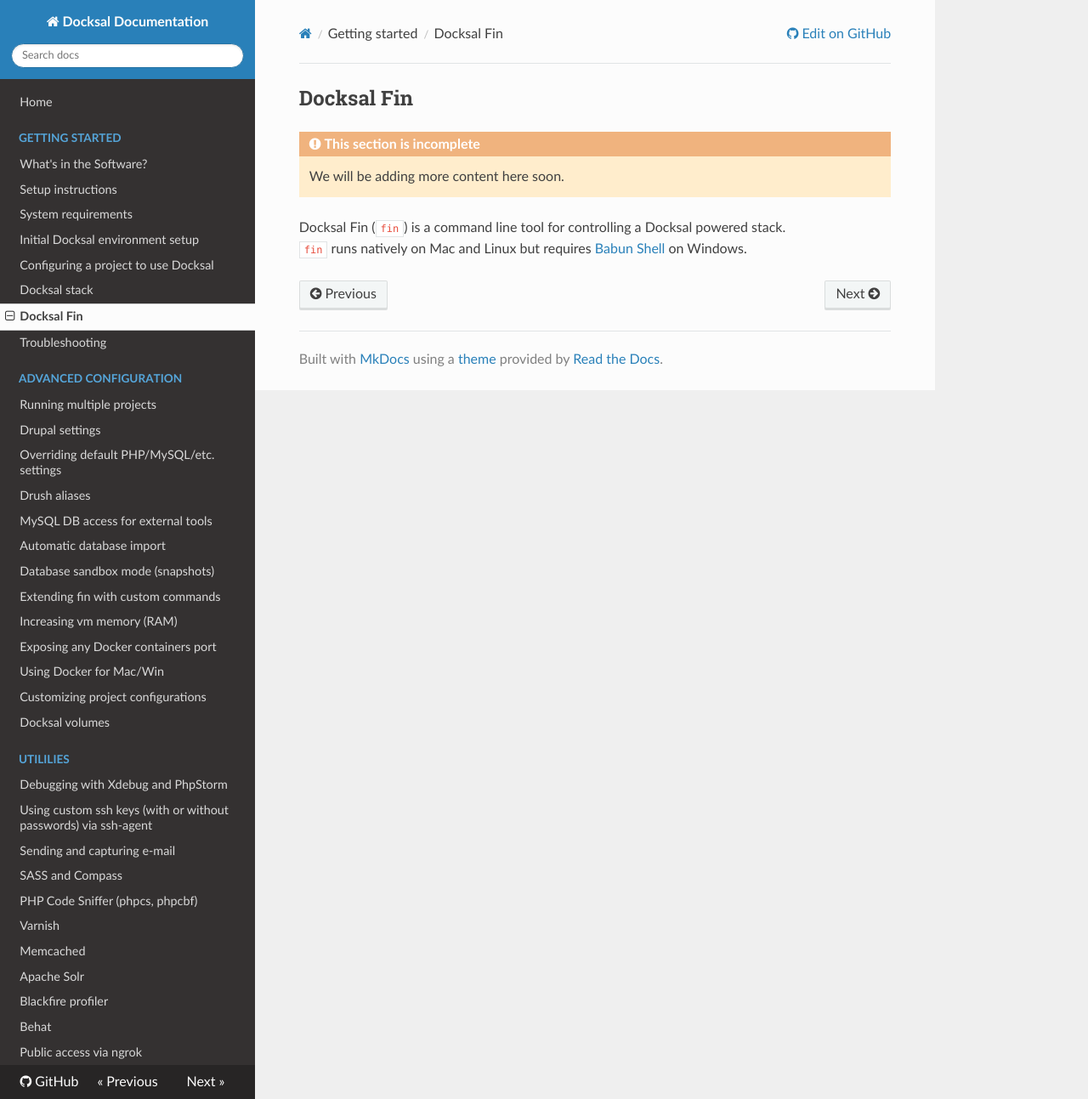
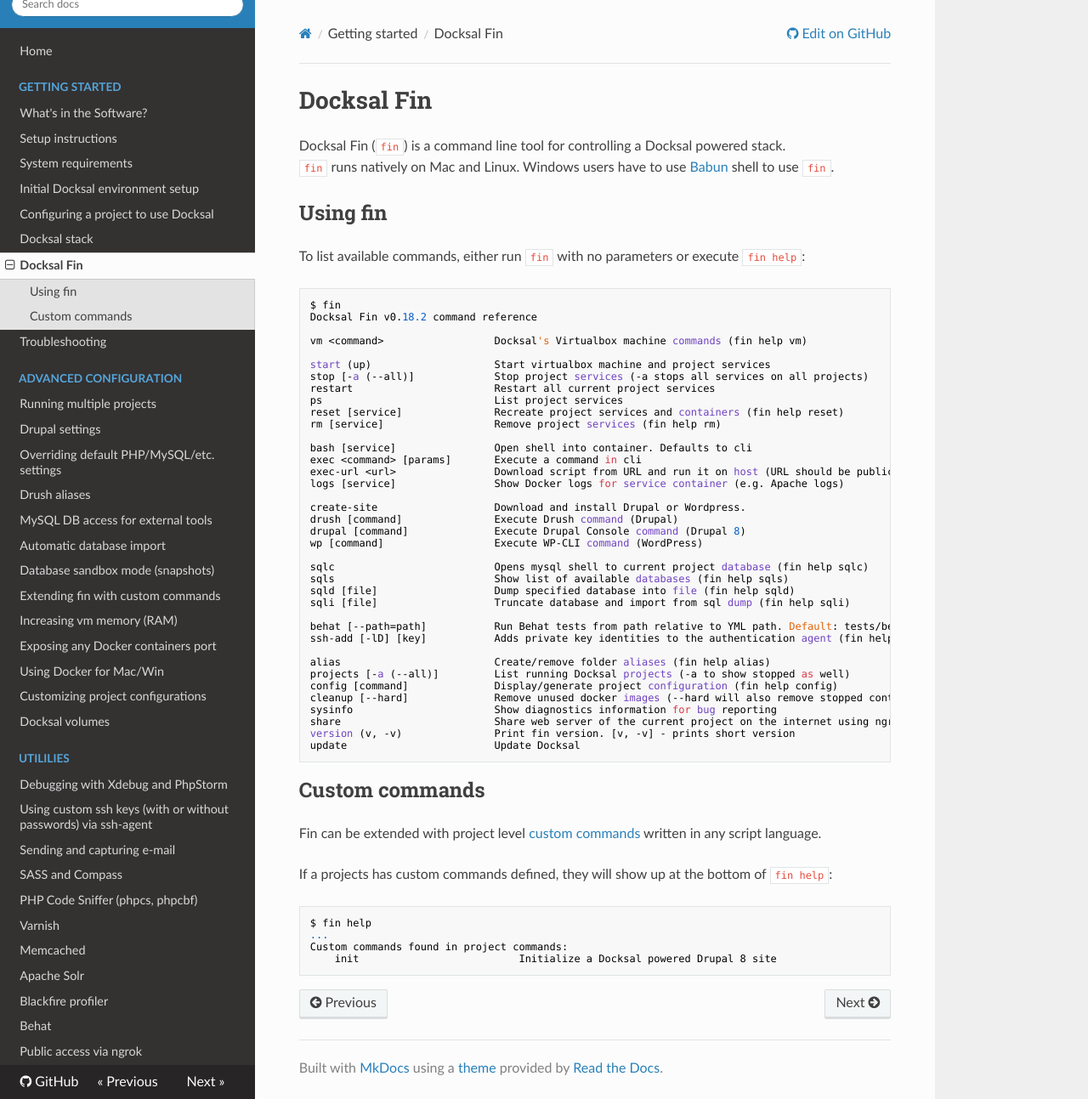
Before and after one commit to docksal/docksal, an MkDocs documentation site: the page built from docs/fin.md, in a window 1280 px wide and 1293 px high. Shown: the whole window at 85% size. Built offline with MkDocs 1.6.1, drawn with Linux system fonts in a browser that asks for light colours; nearby versions of some CDN libraries; old or Windows-style settings are respelled for this version of MkDocs.

Commit message:
Final docs updates

```diff
--- a/docs/fin.md
+++ b/docs/fin.md
@@ -1,7 +1,59 @@
-## Docksal Fin
-
-!!! warning "This section is incomplete"
-    We will be adding more content here soon.
+# Docksal Fin
 
 Docksal Fin (`fin`) is a command line tool for controlling a Docksal powered stack.
-`fin` runs natively on Mac and Linux but requires [Babun Shell](http://babun.github.io) on Windows.
+`fin` runs natively on Mac and Linux. Windows users have to use [Babun](http://babun.github.io) shell to use `fin`.
+
+## Using fin
+
+To list available commands, either run `fin` with no parameters or execute `fin help`:
+
+    $ fin
+    Docksal Fin v0.18.2 command reference
+
+    vm <command>                  Docksal's Virtualbox machine commands (fin help vm)
+
+    start (up)                    Start virtualbox machine and project services
+    stop [-a (--all)]             Stop project services (-a stops all services on all projects)
+    restart                       Restart all current project services
+    ps                            List project services
+    reset [service]               Recreate project services and containers (fin help reset)
+    rm [service]                  Remove project services (fin help rm)
+
+    bash [service]                Open shell into container. Defaults to cli
+    exec <command> [params]       Execute a command in cli
+    exec-url <url>                Download script from URL and run it on host (URL should be public)
+    logs [service]                Show Docker logs for service container (e.g. Apache logs)
+
+    create-site                   Download and install Drupal or Wordpress.
+    drush [command]               Execute Drush command (Drupal)
+    drupal [command]              Execute Drupal Console command (Drupal 8)
+    wp [command]                  Execute WP-CLI command (WordPress)
+
+    sqlc                          Opens mysql shell to current project database (fin help sqlc)
+    sqls                          Show list of available databases (fin help sqls)
+    sqld [file]                   Dump specified database into file (fin help sqld)
+    sqli [file]                   Truncate database and import from sql dump (fin help sqli)
+
+    behat [--path=path]           Run Behat tests from path relative to YML path. Default: tests/behat
+    ssh-add [-lD] [key]           Adds private key identities to the authentication agent (fin help ssh-add)
+
+    alias                         Create/remove folder aliases (fin help alias)
+    projects [-a (--all)]         List running Docksal projects (-a to show stopped as well)
+    config [command]              Display/generate project configuration (fin help config)
+    cleanup [--hard]              Remove unused docker images (--hard will also remove stopped containers)
+    sysinfo                       Show diagnostics information for bug reporting
+    share                         Share web server of the current project on the internet using ngrok
+    version	(v, -v)               Print fin version. [v, -v] - prints short version
+    update                        Update Docksal
+
+
+## Custom commands
+
+Fin can be extended with project level [custom commands](custom-commands.md) written in any script language.
+
+If a projects has custom commands defined, they will show up at the bottom of `fin help`:
+
+    $ fin help
+    ...
+    Custom commands found in project commands:
+        init                          Initialize a Docksal powered Drupal 8 site
```
Also changed, not shown: CONTRIBUTING.md (+1 -1 lines), README.md (+24 -67 lines), docs/setup.md (+5 -1 lines), docs/update-dde.md (+2 -2 lines), 1 other file.
